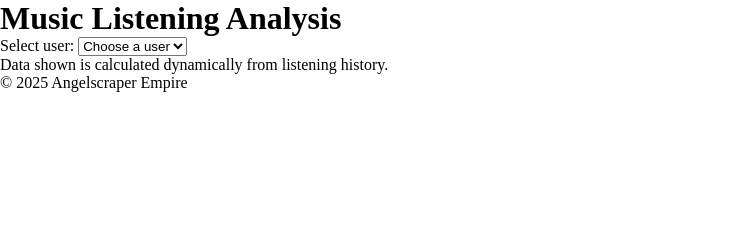
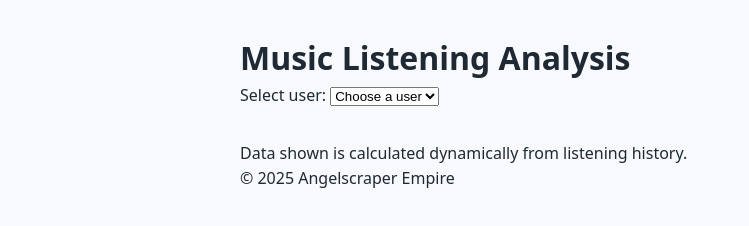
Before and after one commit to theangelskies/Music-data-project, a website with bundled scripts: page index.html in a window 1280 px wide. Shown: the whole page, without its empty margins (0-749 px from the left). Built offline with nearby package versions, Linux system fonts and the light colour scheme.

Commit message:
header css

```diff
--- a/style.css
+++ b/style.css
@@ -4,3 +4,23 @@
   margin: 0;
   padding: 0;
 }
+
+body {
+  font-family:
+    system-ui,
+    -apple-system,
+    BlinkMacSystemFont,
+    "Segoe UI",
+    sans-serif;
+  background-color: #f7f9fc;
+  color: #1f2933;
+  line-height: 1.6;
+  padding: 2rem;
+}
+
+/* Layout */
+header,
+footer {
+  max-width: 800px;
+  margin: 0 auto 2rem auto;
+}
```
